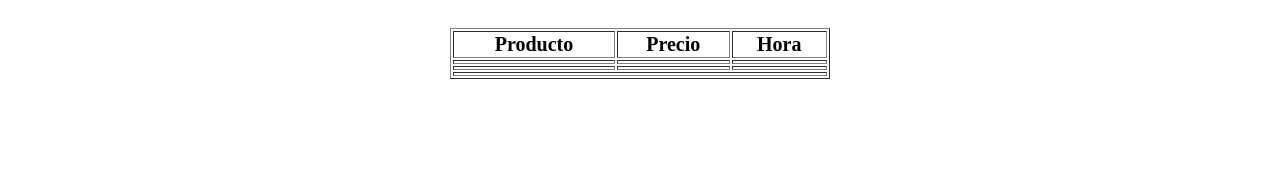
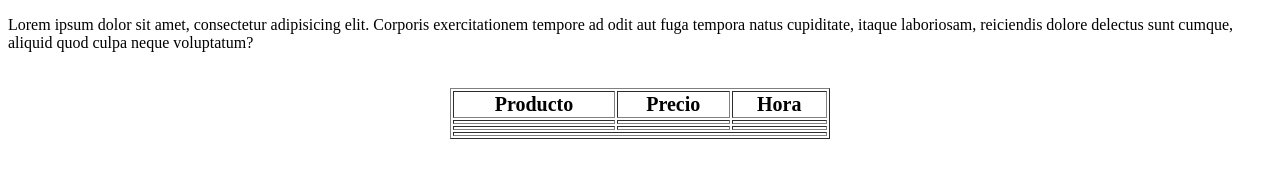
Before and after one commit to MarcCoy/Crucero, a plain HTML site: page index.html in a window 1280 px wide. Drawn offline with Linux system fonts and the light colour scheme.

Commit message:
Agregue un parrafo nuevo en main V2

```diff
--- a/index.html
+++ b/index.html
@@ -10,6 +10,9 @@
     <link rel="shortcut Icon" href="icono.png" type="image/x-icon">
 </head>
 <body>
+    <p>
+        Lorem ipsum dolor sit amet, consectetur adipisicing elit. Corporis exercitationem tempore ad odit aut fuga tempora natus cupiditate, itaque laboriosam, reiciendis dolore delectus sunt cumque, aliquid quod culpa neque voluptatum?
+    </p>
     <table border="1">
         <caption Servicios></caption>
         <thead>
```
